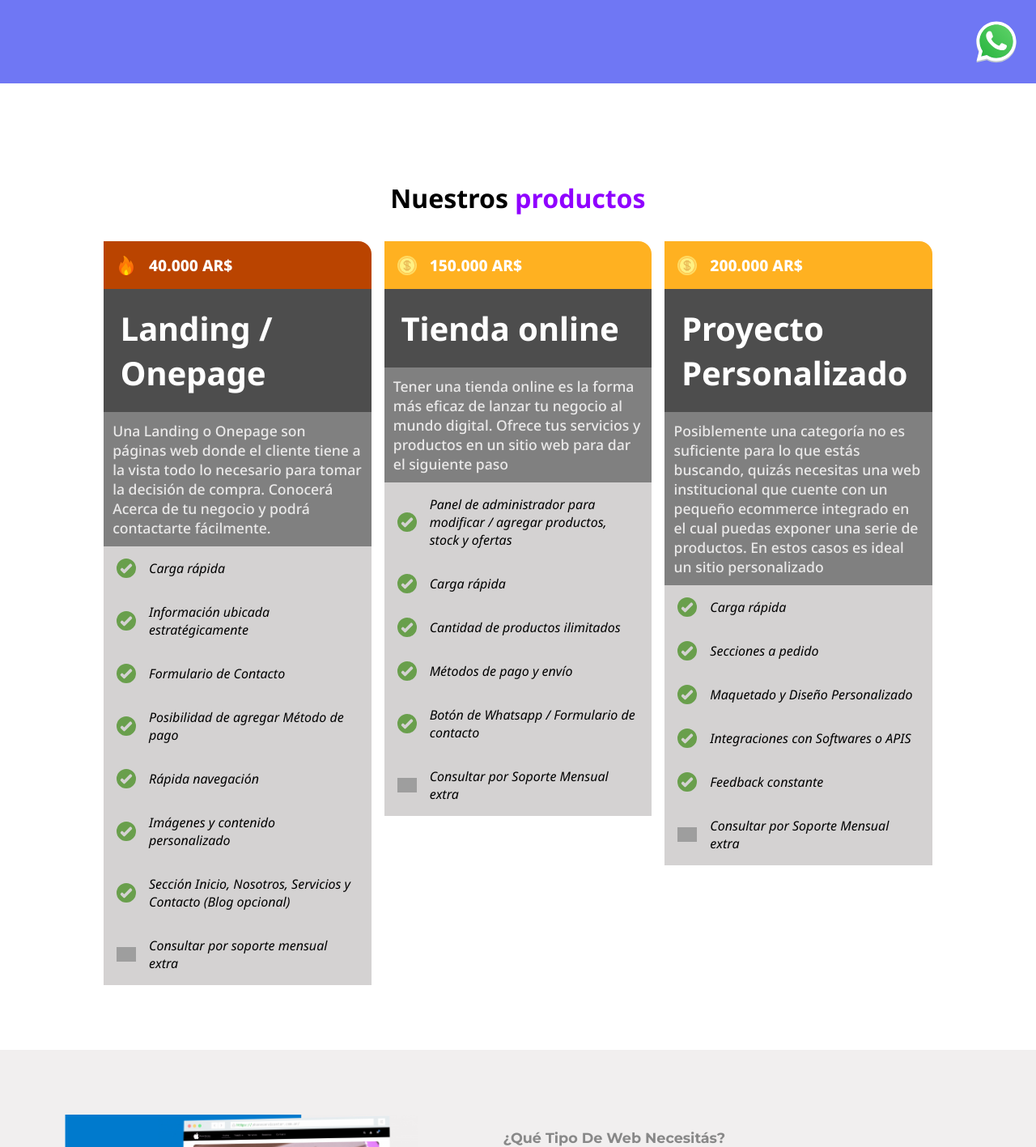
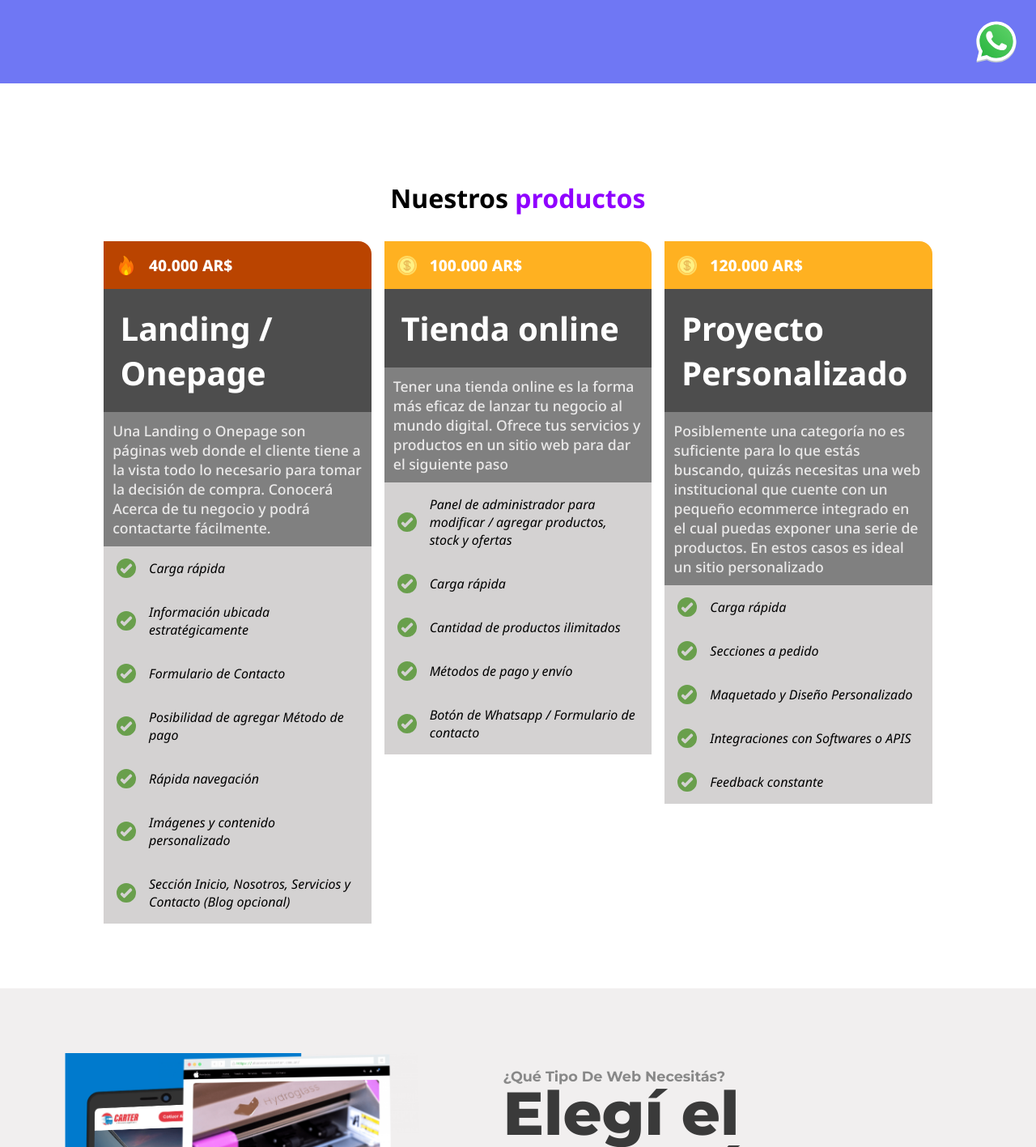
Before and after one commit to ivanmacedonio/BiCo-page, a React (Vite) app: page / in a window 1280 px wide. Shown: the part 697-2114 px from the top of the page at 81% size. Built offline with nearby package versions, Linux system fonts and the light colour scheme; grey boxes are pictures that could not be loaded.

Commit message:
delete list item

```diff
--- a/src/components/Tienda.jsx
+++ b/src/components/Tienda.jsx
@@ -1,7 +1,6 @@
 import React from "react";
 import check from "../assets/check2.svg";
-import danger from "../assets/danger.svg";
-import fire from '../assets/fire.svg';
+import fire from "../assets/fire.svg";
 import money from "../assets/money.svg";
 import "../styles/Tienda.css";
 export const Tienda = () => {
@@ -52,15 +51,11 @@ export const Tienda = () => {
               Sección Inicio, Nosotros, Servicios y Contacto (Blog opcional)
             </p>
           </div>
-          <div className="listItem">
-            <img src={danger} alt="" />
-            <p>Consultar por soporte mensual extra </p>
-          </div>
         </div>
         <div className="tiendaCard">
           <div className="listItem" id="price">
             <img src={money} alt="" />
-            <p>150.000 AR$</p>
+            <p>100.000 AR$</p>
           </div>
           <h2>Tienda online</h2>
           <h3>
@@ -91,15 +86,11 @@ export const Tienda = () => {
             <img src={check} alt="" />
             <p>Botón de Whatsapp / Formulario de contacto</p>
           </div>
-          <div className="listItem">
-            <img src={danger} alt="" />
-            <p>Consultar por Soporte Mensual extra</p>
-          </div>
         </div>
         <div className="tiendaCard">
           <div className="listItem" id="price">
             <img src={money} alt="" />
-            <p>200.000 AR$</p>
+            <p>120.000 AR$</p>
           </div>
           <h2>Proyecto Personalizado</h2>
           <h3>
@@ -128,10 +119,6 @@ export const Tienda = () => {
             <img src={check} alt="" />
             <p>Feedback constante</p>
           </div>
-          <div className="listItem">
-            <img src={danger} alt="" />
-            <p>Consultar por Soporte Mensual extra</p>
-          </div>
         </div>
       </div>
     </section>
```
